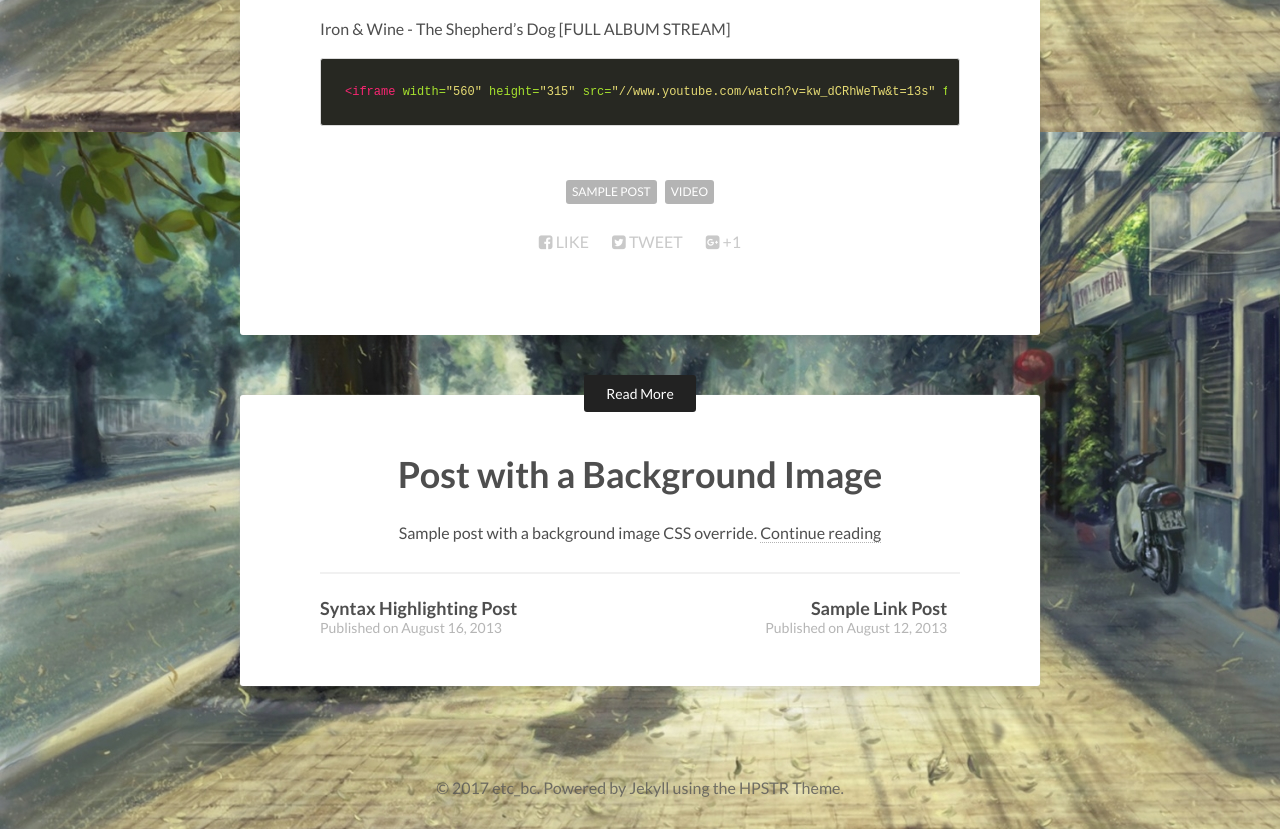
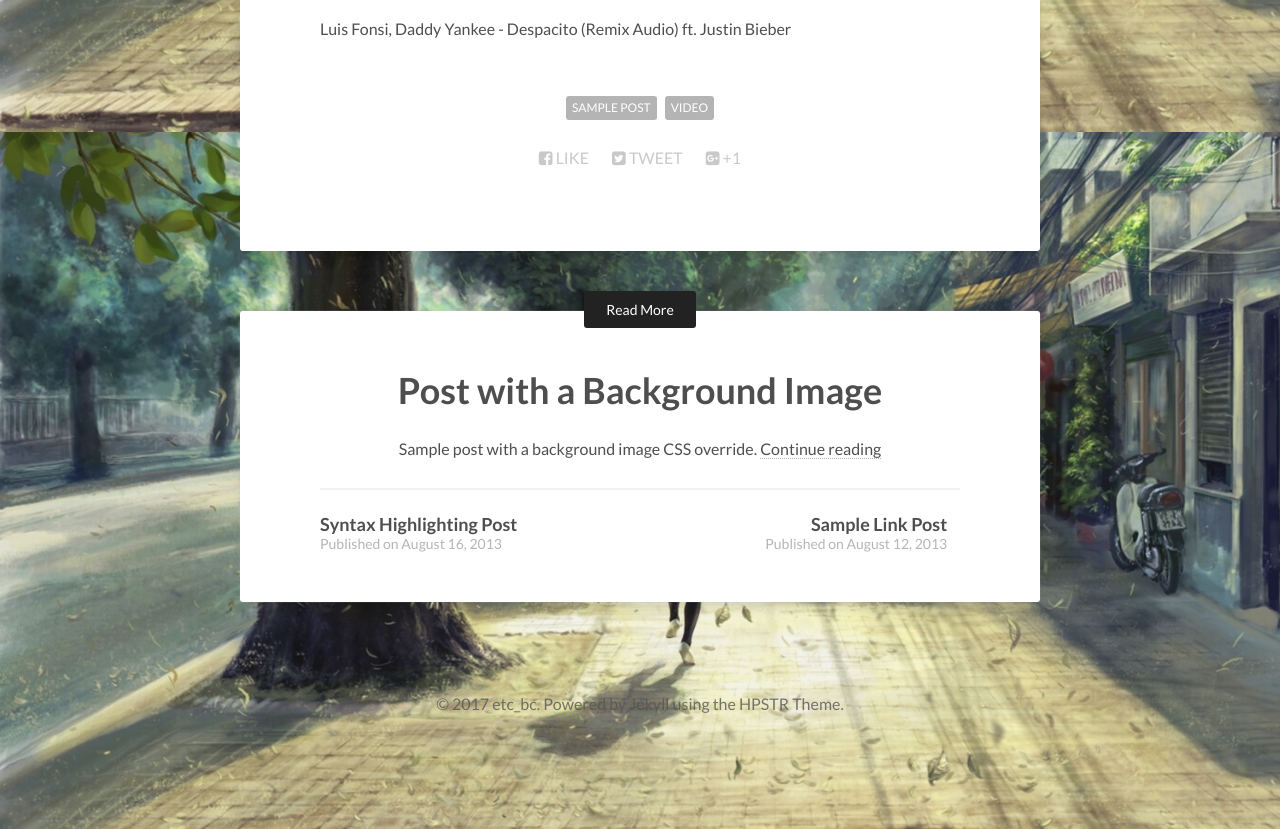
Before and after one commit to quyluaqbvn/quyluaqbvn.github.io, a Jekyll site: the page built from _posts/2017-6-23-newpost.md, in a window 1280 px wide. Shown: the part 636-1465 px from the top of the page. Built offline with Jekyll 4.4.1, drawn with Linux system fonts in a browser that asks for light colours; nearby versions of some CDN libraries.

Commit message:
Update 2017-6-23-newpost.md

````diff
--- a/_posts/2017-6-23-newpost.md
+++ b/_posts/2017-6-23-newpost.md
@@ -5,10 +5,6 @@
 tags: [sample post, video]
 ---
 
-<iframe width="560" height="315" src="//www.youtube.com/watch?v=kw_dCRhWeTw&t=13s" frameborder="0"></iframe>
+<iframe width="560" height="315" src="//www.youtube.com/watch?v=72UO0v5ESUo" frameborder="0"></iframe>
 
-Iron & Wine - The Shepherd's Dog [FULL ALBUM STREAM]
-
-```html
-<iframe width="560" height="315" src="//www.youtube.com/watch?v=kw_dCRhWeTw&t=13s" frameborder="0"></iframe>
-```
+Luis Fonsi, Daddy Yankee - Despacito (Remix Audio) ft. Justin Bieber
````
